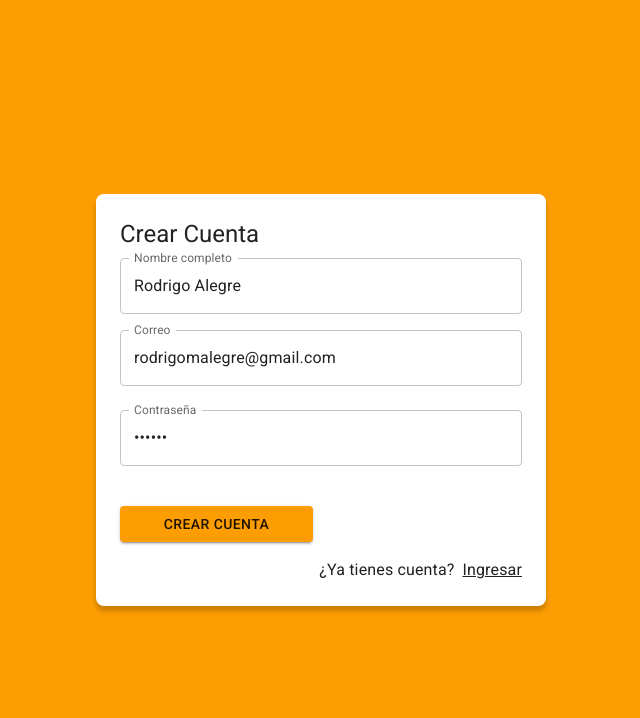
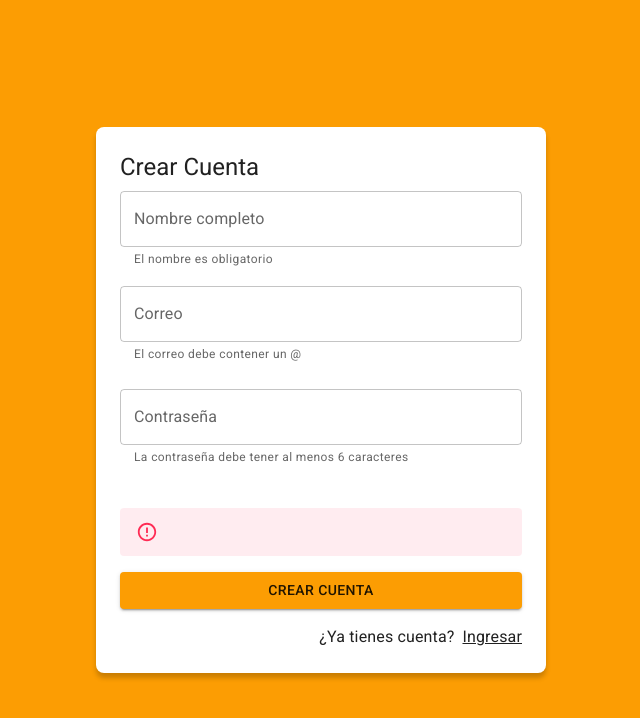
Before and after one commit to rmalegr/journalApp-MaterialUI, a React (Vite) app: page /auth/register in a window 1280 px wide. Shown: the top 718 px of the page, without its empty margins (319-959 px from the left). Built offline with nearby package versions, Linux system fonts and the light colour scheme.

Commit message:
alert errorMessage

```diff
--- a/src/auth/pages/RegisterPage.jsx
+++ b/src/auth/pages/RegisterPage.jsx
@@ -1,14 +1,21 @@
-import { Button, Grid, Link, TextField, Typography } from "@mui/material";
+import {
+  Alert,
+  Button,
+  Grid,
+  Link,
+  TextField,
+  Typography,
+} from "@mui/material";
 import { Link as RouterLink } from "react-router-dom";
 import { AuthLayout } from "../layout/AuthLayout";
 import { useForm } from "../../hooks";
-import { useDispatch } from "react-redux";
+import { useDispatch, useSelector } from "react-redux";
 import { useState } from "react";
 
 const formData = {
-  email: "rodrigomalegre@gmail.com",
-  password: "123456",
-  displayName: "Rodrigo Alegre",
+  email: "",
+  password: "",
+  displayName: "",
 };
 
 const formValidations = {
@@ -23,6 +30,8 @@ const formValidations = {
 export const RegisterPage = () => {
   const dispatch = useDispatch();
   const [formSubmitted, setFormSubmitted] = useState(false);
+
+  const { status, errorMessage } = useSelector((state) => state.auth);
 
   const {
     formState,
@@ -88,7 +97,11 @@ export const RegisterPage = () => {
           </Grid>
 
           <Grid container spacing={2} sx={{ mb: 2, mt: 1 }}>
-            <Grid item xs={12} sm={6}>
+            {/* Boton para crear cuenta */}
+            <Grid item xs={12} display={!errorMessage ? "" : "none"}>
+              <Alert severity="error">{errorMessage}</Alert>
+            </Grid>
+            <Grid item xs={12}>
               <Button type="submit" variant="contained" fullWidth>
                 Crear Cuenta
               </Button>
```
